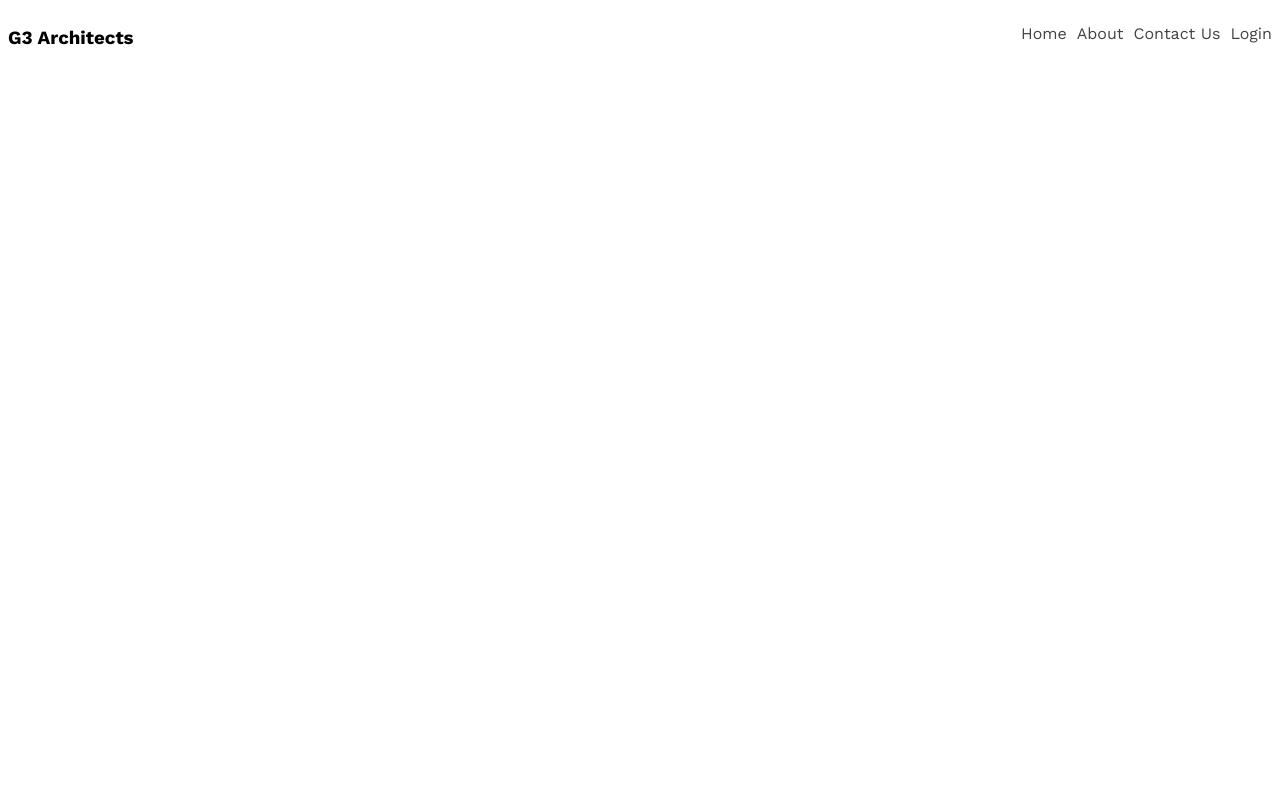
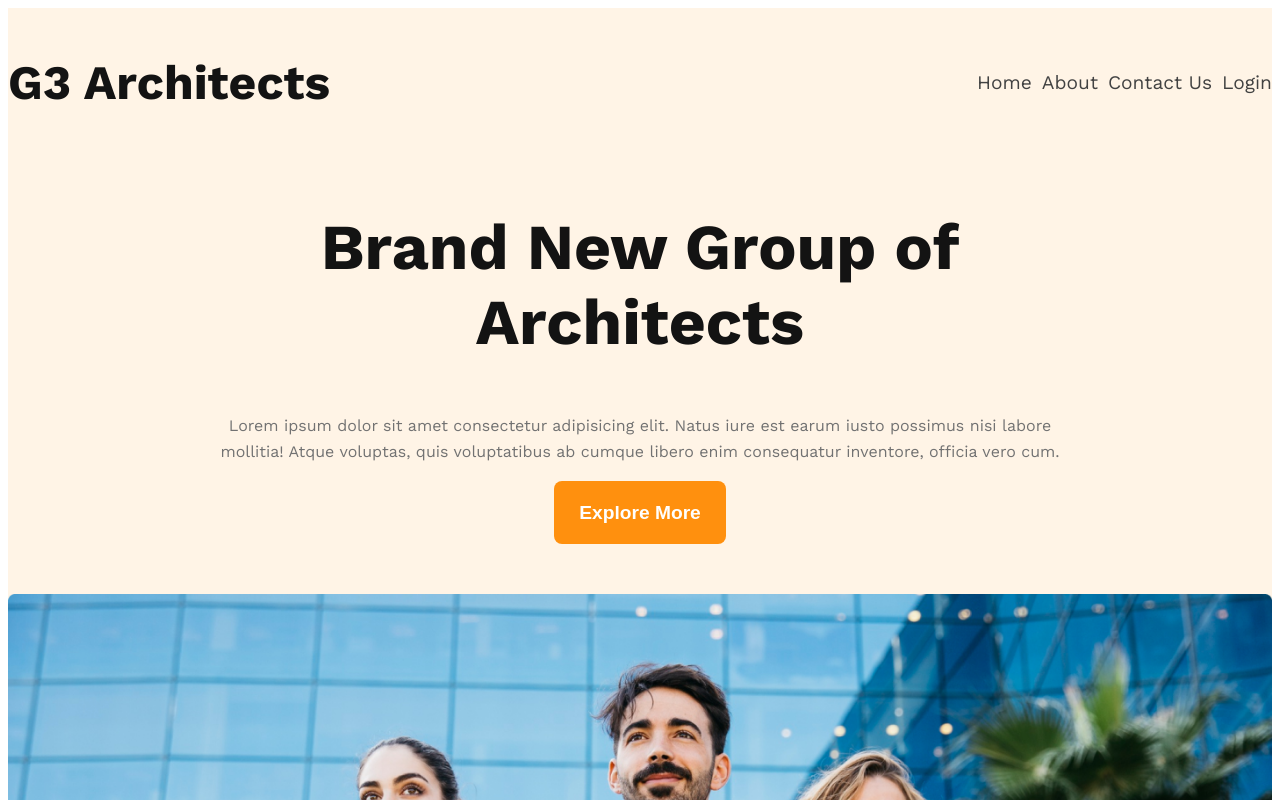
Before and after one commit to ishtmahin/3-arc-website, a plain HTML site: page index.html in a window 1280 px wide. Shown: the top 800 px of the page. Drawn offline with nearby package versions, Linux system fonts and the light colour scheme.

Commit message:
added banner realted styles and made them resposive

```diff
--- a/index.html
+++ b/index.html
@@ -1,11 +1,13 @@
 <!DOCTYPE html>
 <html lang="en">
+
 <head>
     <meta charset="UTF-8">
     <meta name="viewport" content="width=device-width, initial-scale=1.0">
     <title>g3 architect</title>
     <link rel="stylesheet" href="styles/styles.css">
 </head>
+
 <body>
     <header class="work-sans secondary-bg">
         <nav class="navbar display-flex">
@@ -18,7 +20,14 @@
             </ul>
         </nav>
         <div class="banner">
-
+            <div class="banner-content">
+                <h2 class="banner-title">Brand New Group of Architects </h2>
+                <p class="banner-description sec-light-gray">Lorem ipsum dolor sit amet consectetur adipisicing elit. Natus iure est
+                    earum iusto possimus nisi labore mollitia! Atque voluptas, quis voluptatibus ab cumque libero enim
+                    consequatur inventore, officia vero cum.</p>
+                <button class="btn-primary">Explore More</button>
+            </div>
+            <img class="banner-image" src="images/banner.png" alt="">
         </div>
     </header>
     <main>
@@ -28,4 +37,5 @@
 
     </footer>
 </body>
+
 </html>
--- a/styles/styles.css
+++ b/styles/styles.css
@@ -5,44 +5,114 @@
     font-family: "Work Sans", sans-serif;
     font-optical-sizing: auto;
     font-style: normal;
-  }
+}
 
-  /* shared styles  */
-.display-flex{
+/* shared styles  */
+.display-flex {
     display: flex;
 }
 
-.secondery-bg{
-    rgba(255, 144, 14, 0.1);
+.secondary-bg {
+    background-color: rgb(255, 144, 14, 0.1);
 }
 
 /* dark 02 color */
-.light-gray{
+.light-gray {
     color: rgb(66, 66, 66);
 }
 
-  /* header related styles */
-.navbar{
-    justify-content: space-between;
+/* dark 03 color */
+
+.sec-light-gray {
+    color: rgb(114, 114, 114);
+    ;
 }
 
-.nav-bar-links{
+.btn-primary{
+    color: rgb(255, 255, 255);
+    font-size: 1.2rem;
+    font-weight: 600;
+    line-height: 23px;
+    text-align: center;
+    border-radius: 8px;
+    background: rgb(255, 144, 14);
+    padding: 20px 25px;
+    border: none;
+}
+
+/* header related styles */
+
+/* nav realted styles */
+.navbar {
+    justify-content: space-between;
+    align-items: center;
+}
+
+.nav-bar-links {
     gap: 10px;
 }
 
-.nav-items{
+.nav-items {
     list-style: none;
 }
 
-.nav-bar-link{
+.nav-bar-link {
     text-decoration: none;
-
+    font-size: 1.2rem;
 }
 
-.navbar, .banner{
+.navbar,
+.banner {
     max-width: 1440px;
     margin: 0 auto;
 }
-  /* main related styles */
 
-  /* footer related styles */
+.brand {
+    color: rgb(19, 19, 19);
+    font-size: 3rem;
+    font-weight: 700;
+    line-height: 53px;
+    letter-spacing: 0%;
+    text-align: center;
+}
+
+/* banner realted styles  */
+
+.banner-content {
+    max-width: 850px;
+    margin: 0 auto;
+    text-align: center;
+    margin-bottom: 50px;
+}
+
+.banner-title {
+    color: rgb(19, 19, 19);
+    font-size: 4rem;
+    font-weight: 700;
+    line-height: 75px;
+    letter-spacing: 0%;
+    text-align: center;
+}
+
+.banner-description {
+    font-size: 1rem;
+    font-weight: 400;
+    line-height: 26px;
+    letter-spacing: 0%;
+    text-align: center;
+}
+
+.banner-image{
+    width: 100%;
+}
+
+/* main related styles */
+
+/* footer related styles */
+
+/* media queries realted styles */
+@media screen and (max-width: 576px) {
+    .navbar, .nav-bar-links{
+     flex-direction: column;
+    }
+}
```
